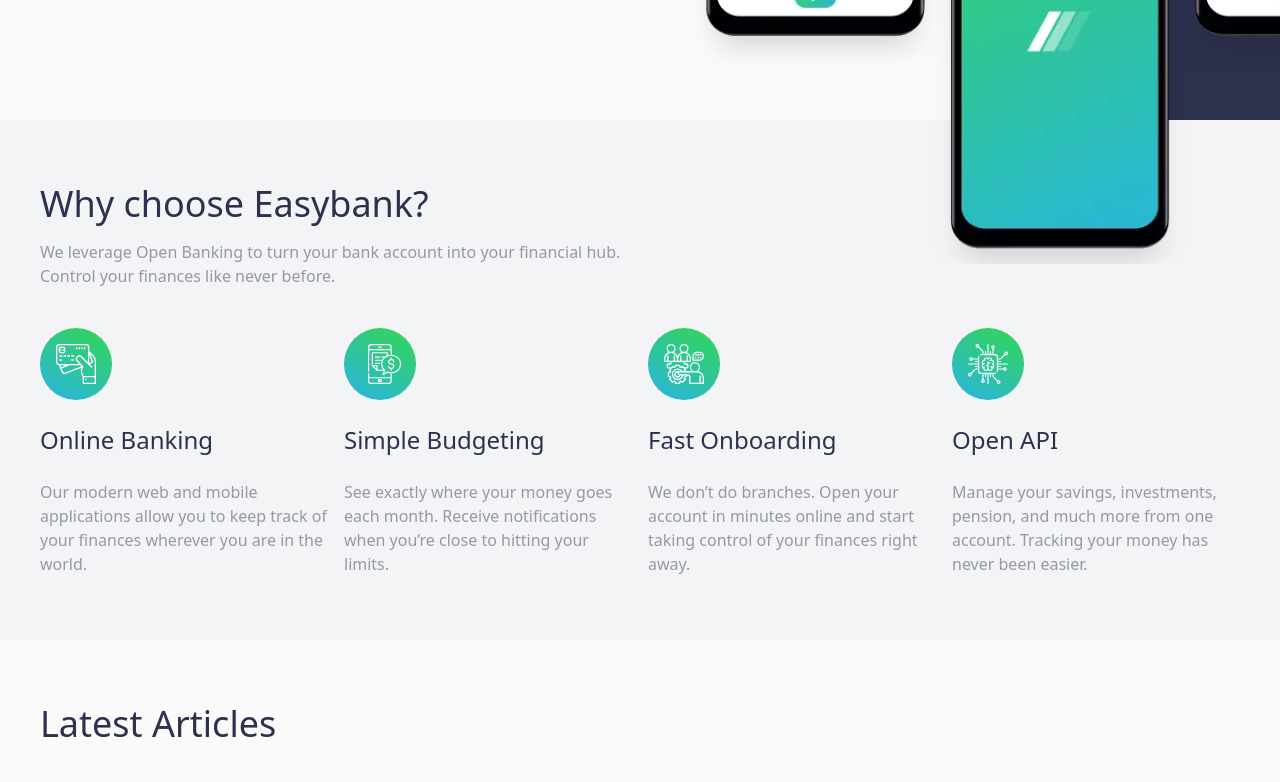
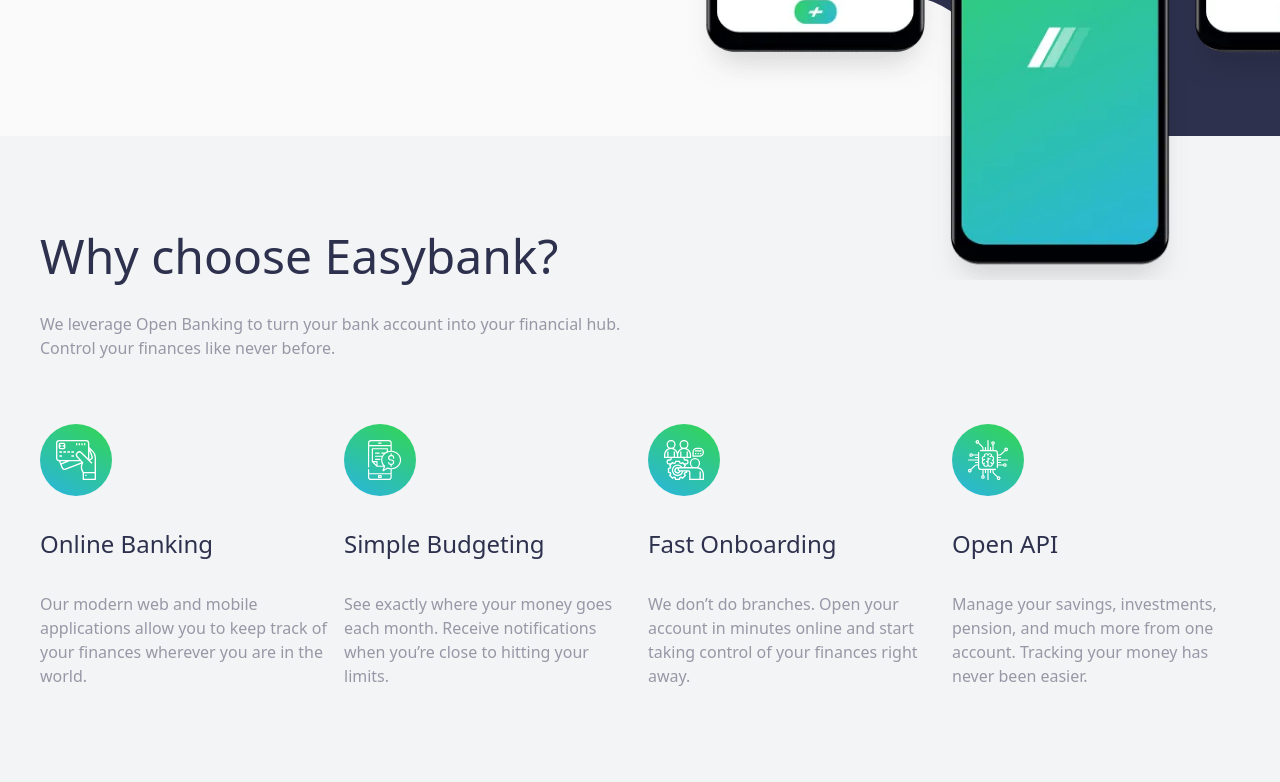
Before and after one commit to wafash08/easybank-landing-page, a React (Vite) app: page / in a window 1280 px wide. Shown: the part 600-1382 px from the top of the page. Built offline with nearby package versions, Linux system fonts and the light colour scheme.

Commit message:
changed article item props type structure and added some space

```diff
--- a/src/App.tsx
+++ b/src/App.tsx
@@ -47,7 +47,7 @@
   return (
     <>
       <header className='px-6 relative bg-white z-10'>
-        <div className='flex justify-between items-center h-16 max-w-[1200px] mx-auto'>
+        <div className='flex justify-between items-center h-16 lg:h-20 max-w-[1200px] mx-auto'>
           <div className='flex items-center'>
             <a
               href='#'
@@ -82,7 +82,7 @@
             <div className='lg:flex-[2] lg:self-center'>
               <div className='p-6 grid place-content-center'>
                 <div className='flex flex-col gap-6 items-center lg:items-start max-w-md'>
-                  <h1 className='text-4xl md:text-5xl text-primary-dark-blue text-center lg:text-left'>
+                  <h1 className='text-4xl md:text-6xl text-primary-dark-blue text-center lg:text-left'>
                     Next generation digital banking
                   </h1>
                   <p className='text-neutral-grayish-blue text-center lg:text-left'>
@@ -99,11 +99,11 @@
 
         <section
           aria-label='Feature section'
-          className='bg-neutral-light-grayish-blue py-12 lg:py-16'
+          className='bg-neutral-light-grayish-blue py-12 lg:py-24'
         >
-          <div className='max-w-[1200px] mx-auto grid gap-6 lg:gap-10'>
-            <div className='flex flex-col gap-4 items-center md:items-start text-center md:text-left px-6 lg:px-0'>
-              <h2 className='text-3xl lg:text-4xl text-primary-dark-blue w-[200px] md:w-full'>
+          <div className='max-w-[1200px] mx-auto grid gap-6 lg:gap-16'>
+            <div className='flex flex-col gap-4 lg:gap-8 items-center md:items-start text-center md:text-left px-6 lg:px-0'>
+              <h2 className='text-3xl lg:text-5xl text-primary-dark-blue w-[200px] md:w-full'>
                 Why choose Easybank?
               </h2>
               <p className='text-neutral-grayish-blue md:w-3/4 lg:w-1/2'>
@@ -121,7 +121,7 @@
           className='bg-neutral-very-light-gray py-16'
         >
           <div className='max-w-[1200px] mx-auto grid gap-6 lg:gap-10'>
-            <h2 className='text-3xl lg:text-4xl text-primary-dark-blue text-center md:text-left md:ml-6 lg:ml-0'>
+            <h2 className='text-3xl lg:text-5xl text-primary-dark-blue text-center md:text-left md:ml-6 lg:ml-0'>
               Latest Articles
             </h2>
             <ArticleList />
@@ -448,7 +448,7 @@
 function FeatureItem({ description, icon, title }: FeatureItemProps) {
   return (
     <li>
-      <section className='flex flex-col gap-4 lg:gap-6 items-center p-6 lg:p-0 text-center md:items-start md:text-left'>
+      <section className='flex flex-col gap-4 lg:gap-8 items-center p-6 lg:p-0 text-center md:items-start md:text-left'>
         {icon}
         <h3 className='text-primary-dark-blue text-2xl capitalize'>{title}</h3>
         <p className='text-neutral-grayish-blue'>{description}</p>
@@ -460,92 +460,93 @@
 const ARTICLE_LIST: ArticleItemProps[] = [
   {
     author: "Claire Robinson",
-    imageUrl: "currency.webp",
+    image: {
+      url: "currency.webp",
+      height: 400,
+      width: 533,
+    },
     summary:
       "The world is getting smaller and we’re becoming more mobile. So why should you be forced to only receive money in a single …",
     title: "Receive money in any currency with no fees",
-    height: 400,
-    width: 533,
   },
   {
     author: "Wilson Hutton",
-    imageUrl: "restaurant.webp",
+    image: {
+      url: "restaurant.webp",
+      height: 400,
+      width: 600,
+    },
     summary:
       "Our simple budgeting feature allows you to separate out your spending and set realistic limits each month. That means you …",
     title: "Treat yourself without worrying about money",
+  },
+  {
+    author: "Wilson Hutton",
+    image: {
+      url: "plane.webp",
       height: 400,
       width: 600,
     },
-  {
-    author: "Wilson Hutton",
-    imageUrl: "plane.webp",
     summary:
       "We want you to enjoy your travels. This is why we don’t charge any fees on purchases while you’re abroad. We’ll even show you …",
     title: "Take your Easybank card wherever you go",
+  },
+  {
+    author: "Claire Robinson",
+    image: {
+      url: "confetti.webp",
       height: 400,
       width: 600,
     },
-  {
-    author: "Claire Robinson",
-    imageUrl: "confetti.webp",
     summary:
       "After a lot of hard work by the whole team, we’re excited to launch our closed beta. It’s easy to request an invite through the site ...",
     title: "Our invite-only Beta accounts are now live!",
-    height: 400,
-    width: 600,
   },
 ];
 
 function ArticleList() {
   return (
     <ul className='px-6 lg:px-0 grid gap-6 md:grid-cols-2 lg:grid-cols-4'>
-      {ARTICLE_LIST.map(
-        ({ author, imageUrl, summary, title, height, width }) => {
+      {ARTICLE_LIST.map(({ author, image, summary, title }) => {
         return (
           <ArticleItem
             key={title}
             author={author}
-              imageUrl={imageUrl}
             summary={summary}
             title={title}
-              height={height}
-              width={width}
+            image={image}
           />
         );
-        }
-      )}
+      })}
     </ul>
   );
 }
 
-type ArticleItemProps = {
-  imageUrl: string;
-  author: string;
-  title: string;
-  summary: string;
+type Image = {
+  url: string;
   width: number;
   height: number;
 };
 
-function ArticleItem({
-  author,
-  imageUrl,
-  summary,
-  title,
-  height,
-  width,
-}: ArticleItemProps) {
+type ArticleItemProps = {
+  image: Image;
+  author: string;
+  title: string;
+  summary: string;
+};
+
+function ArticleItem({ author, image, summary, title }: ArticleItemProps) {
   return (
     <li>
       <article className='group grid bg-white rounded overflow-hidden shadow-sm cursor-pointer'>
         <div className='overflow-hidden h-[220px] lg:h-[180px] object-cover'>
           <img
-            src={`/images/${imageUrl}`}
+            src={`/images/${image.url}`}
             alt={title}
             className='w-full transition-transform duration-500 ease-in-out group-hover:scale-105'
             loading='lazy'
-            width={width}
-            height={height}
+            width={image.width}
+            height={image.height}
           />
         </div>
         <section className='p-6 grid gap-4'>
```
Lines whose indentation alone changed are shown as unchanged.
